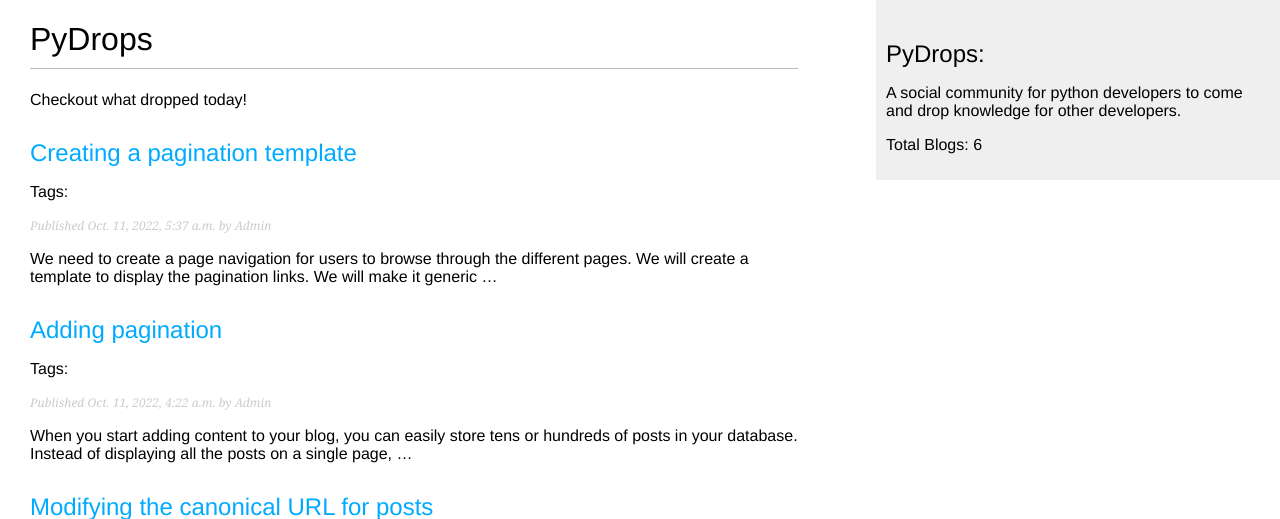
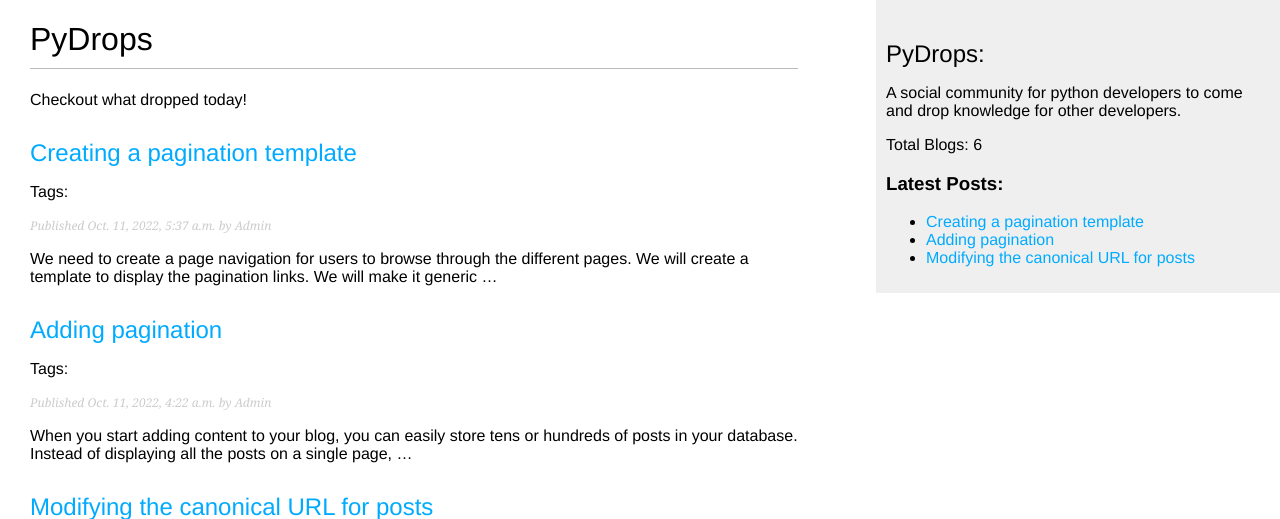
Before and after one commit to CMWolfe922/PyDrops, a Django app: page /blog/ in a window 1280 px wide. Shown: the top 519 px of the page. Run offline with Django 4.2, Linux system fonts and the light colour scheme; data comes from the database, SQL or seed files in the repository; parts of the project's set-up code (start-up, migrations or seed data) failed here and were passed over.

Commit message:
Created a new inclusion template tag. This inclusion template tag will show the latest_posts. Add the number of posts you want rendered next to the template tag like this --> {% show_latest_posts (number goes here) %} {% show_latest_posts 3 %}

```diff
--- a/blog/templates/blog/base.html
+++ b/blog/templates/blog/base.html
@@ -17,6 +17,10 @@
         <h2>PyDrops:</h2>
         <p>A social community for python developers to come and drop knowledge for other developers.</p>
         <p class="blog-count">Total Blogs: {% total_posts %}</p>
+        <!-- The newly added piece to the base template file -->
+        <h3>Latest Posts:</h3>
+        <!-- Adding the number after the show_latest_posts tag, tells the template how many posts to render -->
+        {% show_latest_posts 3 %}
     </div>
 </body>
 
--- /dev/null
+++ b/blog/templates/blog/post/latest_posts.html
@@ -0,0 +1,9 @@
+<!-- HTML template for the lates_posts template tag -->
+
+<ul>
+    {% for post in latest_posts %}
+    <li>
+        <a href="{{ post.get_absolute_url }}">{{ post.title }}</a>
+    </li>
+    {% endfor %}
+</ul>
--- a/blog/templatetags/blog_tags.py
+++ b/blog/templatetags/blog_tags.py
@@ -6,3 +6,10 @@ register = template.Library()
 @register.simple_tag
 def total_posts():
     return Post.published.count()
+
+# Creating an inclusion template tag. This will display the latest posts in
+# the sidebar of the blog
+@register.inclusion_tag('blog/post/latest_posts.html')
+def show_latest_posts(count=5):
+    latest_posts = Post.published.order_by('-publish')[:count]
+    return {'latest_posts': latest_posts}
```
Also changed, not shown: blogsite/settings.py (line endings or trailing spaces), docs/README.md.
